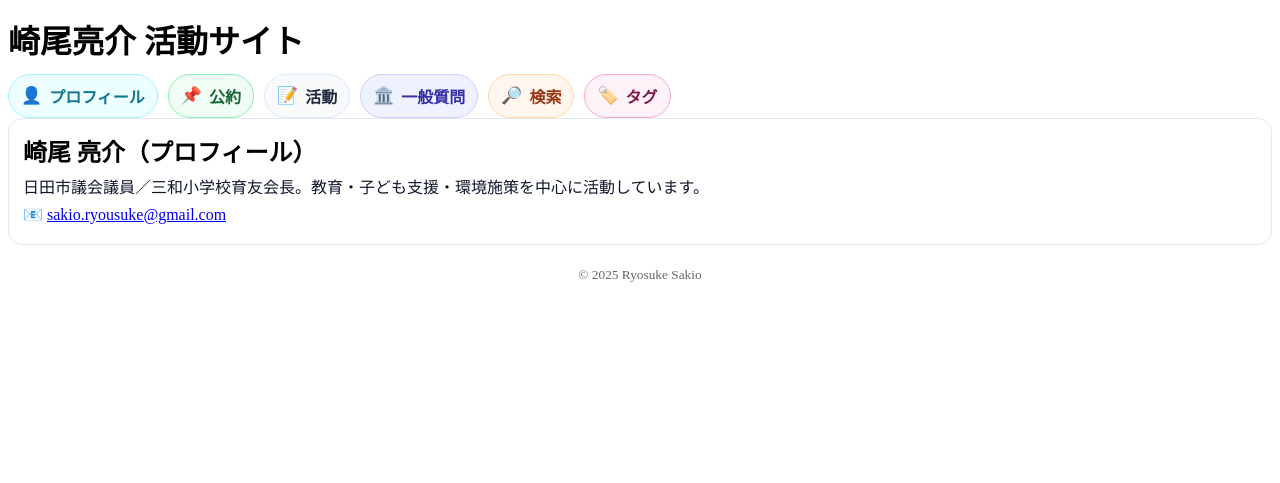
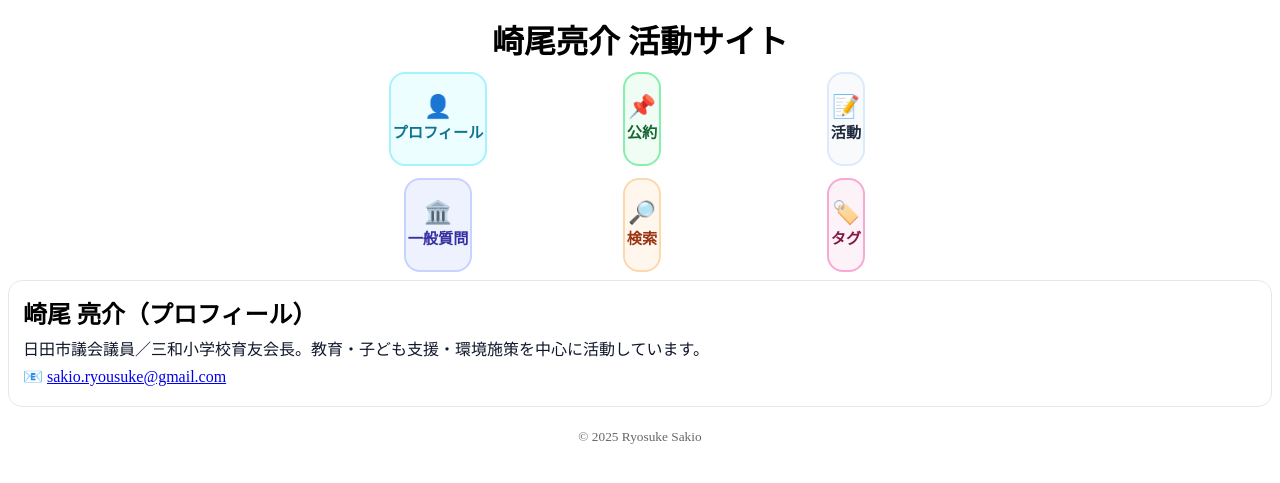
Before and after one commit to sakioryousuke-eng/activity-site, a Jekyll site: the page built from index.html, in a window 1280 px wide. Shown: the top 483 px of the page. Built offline with Jekyll 4.4.1, drawn with Linux system fonts in a browser that asks for light colours.

Commit message:
Update default.html

```diff
--- a/_layouts/default.html
+++ b/_layouts/default.html
@@ -9,56 +9,75 @@
 
   <style>
     :root{
-      /* テーマカラー（必要なら後で調整） */
-      --chip-fg:#0f172a;
-      --chip-line:#e2e8f0;
-      --chip-shadow:0 4px 12px rgba(0,0,0,.06);
-
-      /* 各メニュー色 */
-      --c-profile-bg:#ecfeff; --c-profile-bd:#a5f3fc; --c-profile-fg:#0e7490;  /* 👤 プロフィール */
-      --c-promise-bg:#f0fdf4; --c-promise-bd:#86efac; --c-promise-fg:#166534;  /* 📌 公約 */
-      --c-activity-bg:#f8fafc; --c-activity-bd:#dbeafe; --c-activity-fg:#1e293b;/* 📝 活動 */
-      --c-matrix-bg:#eef2ff; --c-matrix-bd:#c7d2fe; --c-matrix-fg:#3730a3;     /* 🏛 一般質問 */
-      --c-search-bg:#fff7ed; --c-search-bd:#fed7aa; --c-search-fg:#9a3412;     /* 🔎 検索 */
-      --c-tags-bg:#fdf2f8;  --c-tags-bd:#f9a8d4;  --c-tags-fg:#831843;         /* 🏷 タグ */
+      --chip-shadow:0 4px 12px rgba(0,0,0,.08);
+      --c-profile-bg:#ecfeff; --c-profile-bd:#a5f3fc; --c-profile-fg:#0e7490;
+      --c-promise-bg:#f0fdf4; --c-promise-bd:#86efac; --c-promise-fg:#166534;
+      --c-activity-bg:#f8fafc; --c-activity-bd:#dbeafe; --c-activity-fg:#1e293b;
+      --c-matrix-bg:#eef2ff; --c-matrix-bd:#c7d2fe; --c-matrix-fg:#3730a3;
+      --c-search-bg:#fff7ed; --c-search-bd:#fed7aa; --c-search-fg:#9a3412;
+      --c-tags-bg:#fdf2f8;  --c-tags-bd:#f9a8d4;  --c-tags-fg:#831843;
     }
 
-    /* ===== ヘッダー ===== */
-    header{padding:8px 0 0}
-    header h1{margin:0 0 6px}
+    header{padding:8px 0;text-align:center}
+    header h1{margin:0 0 10px}
 
-    /* ===== カラーチップ付きナビ ===== */
+    /* --- グリッド形式のナビ --- */
     .nav-chips{
-      display:flex; gap:10px; flex-wrap:wrap; align-items:center;
-      padding:0; margin:12px 0 0; list-style:none;
+      display:grid;
+      grid-template-columns:repeat(3, minmax(0,1fr));
+      gap:12px;
+      padding:0;
+      margin:0 auto;
+      max-width:600px;
+      list-style:none;
+      justify-items:center;
     }
-    /* 小画面は横スクロールで扱いやすく */
+
     @media (max-width:640px){
-      .nav-wrap{overflow:auto; -webkit-overflow-scrolling:touch}
-      .nav-chips{flex-wrap:nowrap; padding-bottom:4px; margin-right:-8px}
+      .nav-chips{grid-template-columns:repeat(2, minmax(0,1fr)); max-width:360px;}
     }
 
     .chip{
-      --bg:#fff; --bd:var(--chip-line); --fg:var(--chip-fg);
-      display:inline-flex; align-items:center; gap:.45em;
-      padding:9px 12px; border:1px solid var(--bd); border-radius:999px;
-      text-decoration:none; color:var(--fg); background:var(--bg);
-      box-shadow:none; transition:.18s box-shadow,.18s transform,.18s background;
+      --bg:#fff; --bd:#e2e8f0; --fg:#111;
+      display:flex;
+      flex-direction:column;
+      justify-content:center;
+      align-items:center;
+      gap:6px;
+      width:100%;
+      max-width:160px;
+      min-height:90px;
+      text-align:center;
+      border:2px solid var(--bd);
+      border-radius:16px;
+      background:var(--bg);
+      color:var(--fg);
       font-weight:700;
+      text-decoration:none;
+      box-shadow:none;
+      transition:all .18s ease;
     }
-    .chip .ico{font-size:1.05rem; line-height:1}
-    .chip:hover{box-shadow:var(--chip-shadow); transform:translateY(-1px)}
-    .chip[aria-current="page"]{outline:3px solid rgba(59,130,246,.25); outline-offset:2px}
+    .chip:hover{
+      transform:translateY(-2px);
+      box-shadow:var(--chip-shadow);
+    }
+    .chip[aria-current="page"]{
+      outline:3px solid rgba(99,102,241,.25);
+      outline-offset:3px;
+    }
 
-    /* 種別別カラー（bg/border/fg） */
-    .chip--profile { --bg:var(--c-profile-bg); --bd:var(--c-profile-bd); --fg:var(--c-profile-fg); }
-    .chip--promise  { --bg:var(--c-promise-bg); --bd:var(--c-promise-bd); --fg:var(--c-promise-fg); }
-    .chip--activity { --bg:var(--c-activity-bg); --bd:var(--c-activity-bd); --fg:var(--c-activity-fg); }
-    .chip--matrix   { --bg:var(--c-matrix-bg);  --bd:var(--c-matrix-bd);  --fg:var(--c-matrix-fg);  }
-    .chip--search   { --bg:var(--c-search-bg);  --bd:var(--c-search-bd);  --fg:var(--c-search-fg);  }
-    .chip--tags     { --bg:var(--c-tags-bg);    --bd:var(--c-tags-bd);    --fg:var(--c-tags-fg);    }
+    .chip .ico{font-size:1.4rem;line-height:1}
+    .chip span.label{font-size:.95rem;line-height:1.2}
 
-    /* === PDFモーダル（既存：最小限調整せず保持） === */
+    /* --- 色指定 --- */
+    .chip--profile {--bg:var(--c-profile-bg);--bd:var(--c-profile-bd);--fg:var(--c-profile-fg);}
+    .chip--promise {--bg:var(--c-promise-bg);--bd:var(--c-promise-bd);--fg:var(--c-promise-fg);}
+    .chip--activity{--bg:var(--c-activity-bg);--bd:var(--c-activity-bd);--fg:var(--c-activity-fg);}
+    .chip--matrix  {--bg:var(--c-matrix-bg); --bd:var(--c-matrix-bd); --fg:var(--c-matrix-fg);}
+    .chip--search  {--bg:var(--c-search-bg); --bd:var(--c-search-bd); --fg:var(--c-search-fg);}
+    .chip--tags    {--bg:var(--c-tags-bg);   --bd:var(--c-tags-bd);   --fg:var(--c-tags-fg);}
+
+    /* --- PDFモーダル（既存維持） --- */
     #pdf-modal{position:fixed;inset:0;background:rgba(0,0,0,.82);display:none;z-index:9999}
     #pdf-modal-inner{width:100vw;height:100vh;display:flex;align-items:center;justify-content:center}
     #pdf-modal-box{width:90vw;height:90vh;background:#fff;border-radius:12px;overflow:hidden;box-shadow:0 10px 30px rgba(0,0,0,.35)}
@@ -70,54 +89,15 @@
 <body>
   <header>
     <h1>{{ site.title | default: "activity-site" }}</h1>
-
-    {%- assign here = page.url | relative_url -%}
-    <div class="nav-wrap">
-      <ul class="nav-chips" aria-label="サイト内">
-        <li>
-          <a class="chip chip--profile"
-             href="{{ '/' | relative_url }}"
-             {% if here == '/' or here == '/index.html' %}aria-current="page"{% endif %}>
-             <span class="ico">👤</span><span>プロフィール</span>
-          </a>
-        </li>
-        <li>
-          <a class="chip chip--promise"
-             href="{{ '/pages/promise.html' | relative_url }}"
-             {% if here == '/pages/promise.html' %}aria-current="page"{% endif %}>
-             <span class="ico">📌</span><span>公約</span>
-          </a>
-        </li>
-        <li>
-          <a class="chip chip--activity"
-             href="{{ '/pages/activity.html' | relative_url }}"
-             {% if here == '/pages/activity.html' %}aria-current="page"{% endif %}>
-             <span class="ico">📝</span><span>活動</span>
-          </a>
-        </li>
-        <li>
-          <a class="chip chip--matrix"
-             href="{{ '/pages/matrix.html' | relative_url }}"
-             {% if here == '/pages/matrix.html' %}aria-current="page"{% endif %}>
-             <span class="ico">🏛️</span><span>一般質問</span>
-          </a>
-        </li>
-        <li>
-          <a class="chip chip--search"
-             href="{{ '/pages/search.html' | relative_url }}"
-             {% if here == '/pages/search.html' %}aria-current="page"{% endif %}>
-             <span class="ico">🔎</span><span>検索</span>
-          </a>
-        </li>
-        <li>
-          <a class="chip chip--tags"
-             href="{{ '/pages/tags.html' | relative_url }}"
-             {% if here == '/pages/tags.html' %}aria-current="page"{% endif %}>
-             <span class="ico">🏷️</span><span>タグ</span>
-          </a>
-        </li>
-      </ul>
-    </div>
+    {% assign here = page.url | relative_url %}
+    <ul class="nav-chips" aria-label="サイト内">
+      <li><a class="chip chip--profile" href="{{ '/' | relative_url }}" {% if here == '/' or here == '/index.html' %}aria-current="page"{% endif %}><span class="ico">👤</span><span class="label">プロフィール</span></a></li>
+      <li><a class="chip chip--promise" href="{{ '/pages/promise.html' | relative_url }}" {% if here == '/pages/promise.html' %}aria-current="page"{% endif %}><span class="ico">📌</span><span class="label">公約</span></a></li>
+      <li><a class="chip chip--activity" href="{{ '/pages/activity.html' | relative_url }}" {% if here == '/pages/activity.html' %}aria-current="page"{% endif %}><span class="ico">📝</span><span class="label">活動</span></a></li>
+      <li><a class="chip chip--matrix" href="{{ '/pages/matrix.html' | relative_url }}" {% if here == '/pages/matrix.html' %}aria-current="page"{% endif %}><span class="ico">🏛️</span><span class="label">一般質問</span></a></li>
+      <li><a class="chip chip--search" href="{{ '/pages/search.html' | relative_url }}" {% if here == '/pages/search.html' %}aria-current="page"{% endif %}><span class="ico">🔎</span><span class="label">検索</span></a></li>
+      <li><a class="chip chip--tags" href="{{ '/pages/tags.html' | relative_url }}" {% if here == '/pages/tags.html' %}aria-current="page"{% endif %}><span class="ico">🏷️</span><span class="label">タグ</span></a></li>
+    </ul>
   </header>
 
   <main>
@@ -128,13 +108,11 @@
     <small>&copy; {{ site.time | date: '%Y' }} {{ site.author | default: 'Ryosuke Sakio' }}</small>
   </footer>
 
-  <!-- PDFモーダル要素 -->
   <div id="pdf-modal" role="dialog" aria-modal="true" aria-label="PDF viewer">
     <button id="pdf-close" type="button" aria-label="閉じる">閉じる</button>
     <div id="pdf-modal-inner"><div id="pdf-modal-box" aria-live="polite" aria-busy="false"></div></div>
   </div>
 
-  <!-- 安定版PDFスクリプト（iOS/Safariは新規タブ、それ以外はモーダル） -->
   <script>
   (function(){
     var modal=document.getElementById('pdf-modal');
@@ -150,7 +128,6 @@
       modal.style.display='block';
     }
     function closePdf(){modal.style.display='none'; box.innerHTML='';}
-
     document.addEventListener('click',function(e){
       var a=e.target.closest('a'); if(!a) return;
       if(!(a.classList.contains('pdf-link')||a.hasAttribute('data-pdf')||(a.getAttribute('data-modal')==='pdf'))) return;
@@ -159,7 +136,6 @@
       var url=absoluteUrl(raw);
       if(isIOSorSafari()) window.open(url,'_blank','noopener'); else openPdf(url);
     },false);
-
     btnClose.addEventListener('click',closePdf);
     modal.addEventListener('click',function(e){if(e.target===modal) closePdf();});
     window.addEventListener('error',function(){try{closePdf();}catch(_){ }},true);
```
